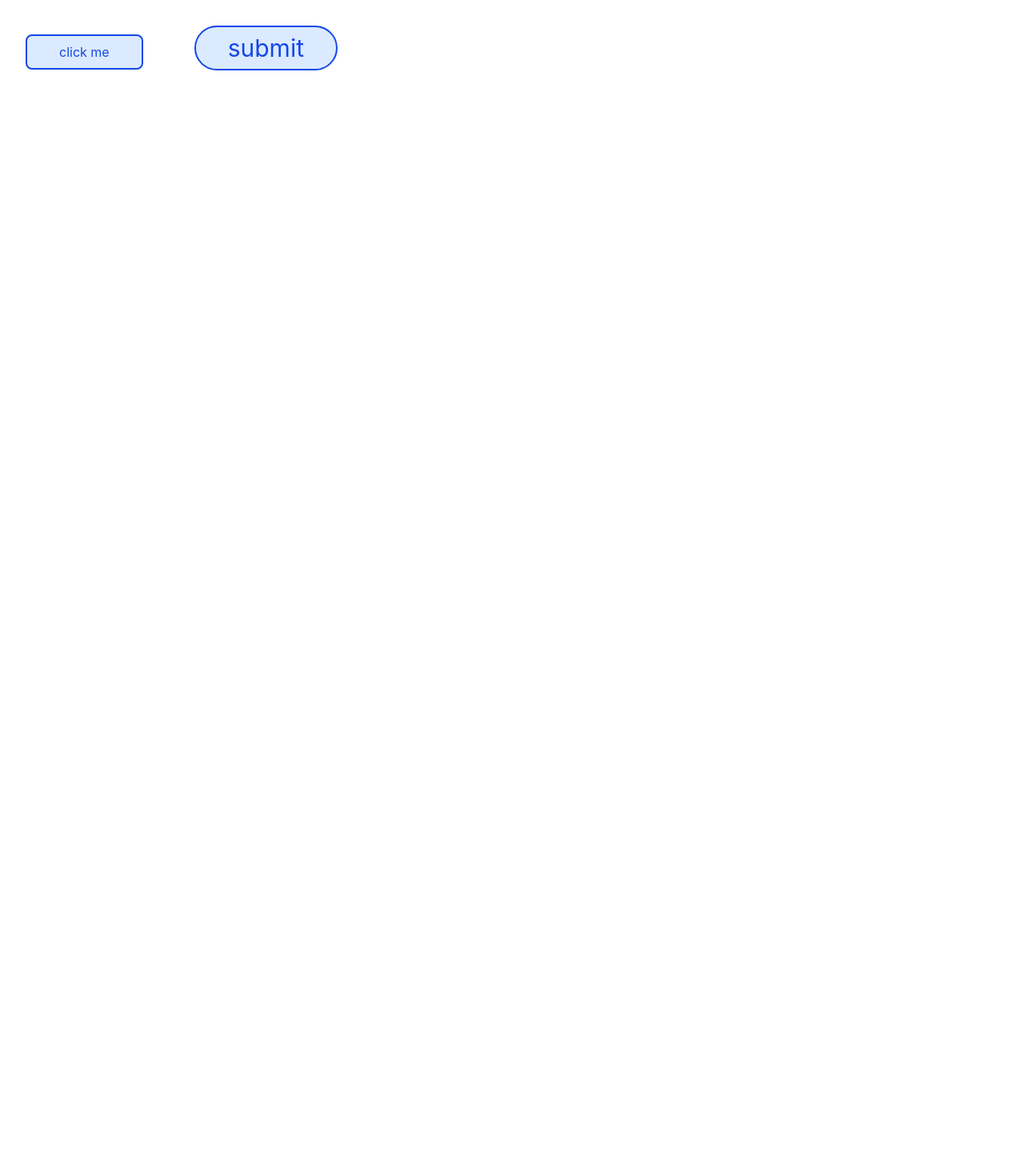
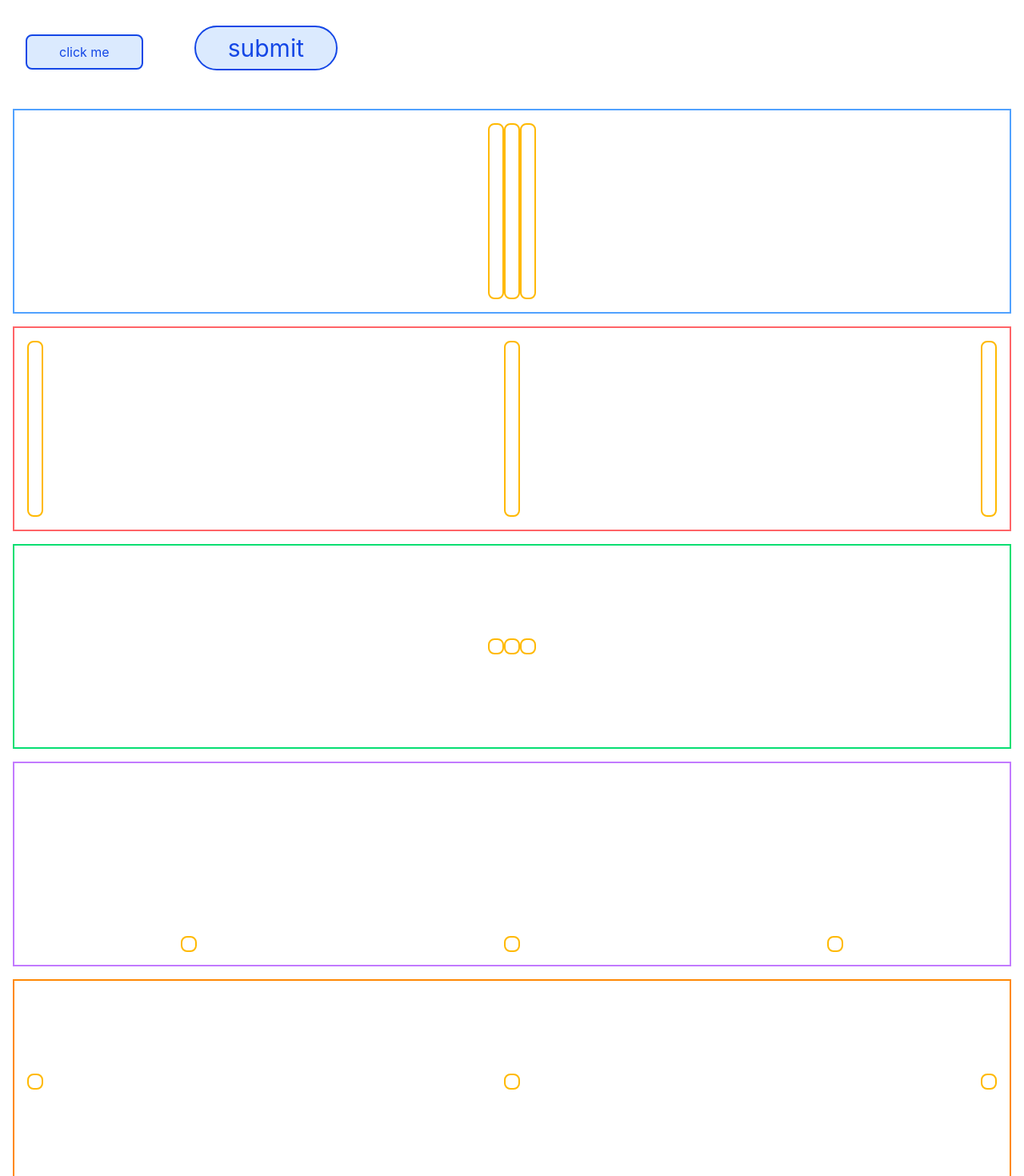
Before and after one commit to aalexblade/cours-react-tailwind, a React (Vite) app: page / in a window 1280 px wide. Shown: the top 1470 px of the page at 80% size. Before the commit the page ends 800 px from the top, so only its background shows below. Built offline with nearby package versions, Linux system fonts and the light colour scheme.

Commit message:
add Cat markap

```diff
--- a/src/App.jsx
+++ b/src/App.jsx
@@ -1,11 +1,40 @@
 import "./App.css";
 import FancyButton from "./components/FancyButton";
+import Cat from "./components/Cat";
 
 function App() {
   return (
     <>
       <FancyButton>click me</FancyButton>
       <FancyButton large>submit</FancyButton>
+
+      <div>
+        <div className="flex justify-center h-64 p-4 m-4 border-2 border-blue-400">
+          <Cat />
+          <Cat />
+          <Cat />
+        </div>
+        <div className="flex justify-between h-64 p-4 m-4 border-2 border-red-400">
+          <Cat />
+          <Cat />
+          <Cat />
+        </div>
+        <div className="flex justify-center items-center h-64 p-4 m-4 border-2 border-green-400 ">
+          <Cat />
+          <Cat />
+          <Cat />
+        </div>
+        <div className="flex justify-around items-end h-64 p-4 m-4 border-2 border-purple-400">
+          <Cat />
+          <Cat />
+          <Cat />
+        </div>
+        <div className="flex justify-between items-center h-64 p-4 m-4 border-2 border-orange-400">
+          <Cat />
+          <Cat />
+          <Cat />
+        </div>
+      </div>
     </>
   );
 }
--- /dev/null
+++ b/src/components/Cat.jsx
@@ -0,0 +1,9 @@
+const Cat = () => {
+  return (
+    <div className="p-2 border-2 rounded-lg border-amber-400">
+      <i className="fa-solid fa-cat text-7xl text-amber-400"></i>
+    </div>
+  );
+};
+
+export default Cat;
```
Also changed, not shown: 1 other file (tests, documents, lock files or other folders).
